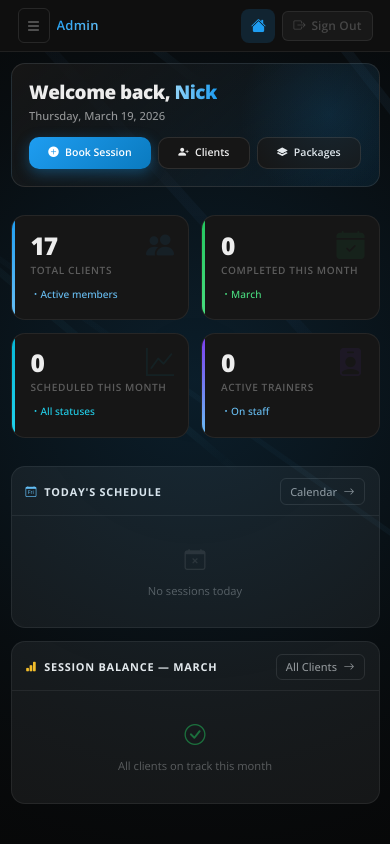
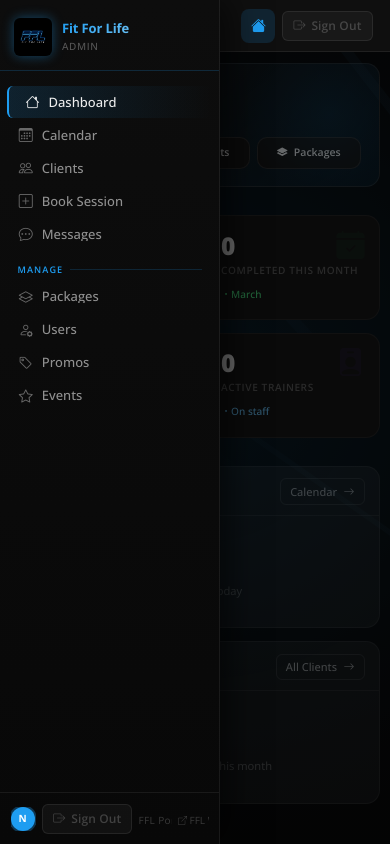
Before and after one commit to nickwells21/fitforlife-portal, a Flask app: page /dashboard in a window 390 px wide, after a click that opens the changed part. Run offline with Flask 3, Linux system fonts and the light colour scheme; a user stored in the database is signed in; some libraries are stand-ins or nearby versions.

Commit message:
fix: mobile sidebar, overlay, z-index, SVG scaling
- Fix critical bug: hamburger click was bubbling to mainContent listener
  and immediately closing the sidebar (e.stopPropagation added)
- Add semi-transparent overlay behind sidebar — tap outside to dismiss
- Raise sidebar z-index to 200 (was 100, same as topbar)
- Raise topbar z-index to 101 so it always clears overlay
- Chat widget respects iOS safe-area-inset for notch/home bar
- SVG progress rings get max-width:100% so they don't overflow on small phones

Co-Authored-By: Claude Sonnet 4.6 <noreply@anthropic.com>

```diff
--- a/static/css/style.css
+++ b/static/css/style.css
@@ -96,6 +96,21 @@ a:hover { color: var(--text); }
   min-height: 100vh;
 }
 
+/* ── Mobile overlay behind sidebar ─────────────────────────────────────── */
+.sidebar-overlay {
+  display: none;
+  position: fixed;
+  inset: 0;
+  background: rgba(0,0,0,0.55);
+  z-index: 99;
+  opacity: 0;
+  transition: opacity 0.2s ease;
+}
+.sidebar-overlay.active {
+  display: block;
+  opacity: 1;
+}
+
 .sidebar {
   width: var(--sidebar-collapsed);
   background: var(--bg-surface);
@@ -105,7 +120,7 @@ a:hover { color: var(--text); }
   position: fixed;
   top: 0; left: 0;
   height: 100vh;
-  z-index: 100;
+  z-index: 200;
   transition: width 0.3s ease, transform 0.2s ease;
   overflow-x: hidden;
   overflow-y: auto;
@@ -349,7 +364,7 @@ a:hover { color: var(--text); }
   border-bottom: 1px solid var(--border);
   position: sticky;
   top: 0;
-  z-index: 100;
+  z-index: 101;
 }
 .topbar-title {
   font-size: 13px;
--- a/templates/base.html
+++ b/templates/base.html
@@ -187,8 +187,8 @@
     /* ─── Floating chat widget ───────────────────────────────────── */
     .chat-widget {
       position: fixed;
-      bottom: 1.5rem;
-      right: 1.5rem;
+      bottom: max(1.5rem, env(safe-area-inset-bottom, 1.5rem));
+      right: max(1.5rem, env(safe-area-inset-right, 1.5rem));
       z-index: 9000;
       display: flex;
       flex-direction: column;
@@ -298,6 +298,9 @@
 {% if current_user.is_authenticated %}
 <a href="#main-content" class="visually-hidden-focusable skip-link">Skip to main content</a>
 <div class="app-wrapper">
+
+  <!-- Mobile sidebar overlay -->
+  <div class="sidebar-overlay" id="sidebarOverlay"></div>
 
   <!-- Sidebar -->
   <nav class="sidebar" id="sidebar">
@@ -500,19 +503,21 @@
   const toggle = document.getElementById('sidebarToggle');
   const sidebar = document.getElementById('sidebar');
   const mainContent = document.getElementById('main-content');
+  const sidebarOverlay = document.getElementById('sidebarOverlay');
 
   // Mobile toggle
   function closeSidebar() {
     sidebar.classList.remove('open');
+    if (sidebarOverlay) sidebarOverlay.classList.remove('active');
     if (toggle) toggle.setAttribute('aria-expanded', 'false');
   }
-  if (toggle) toggle.addEventListener('click', () => {
+  if (toggle) toggle.addEventListener('click', (e) => {
+    e.stopPropagation(); // prevent click from bubbling to overlay/mainContent
     const isOpen = sidebar.classList.toggle('open');
+    if (sidebarOverlay) sidebarOverlay.classList.toggle('active', isOpen);
     toggle.setAttribute('aria-expanded', String(isOpen));
   });
-  if (mainContent) mainContent.addEventListener('click', () => {
-    if (sidebar.classList.contains('open')) closeSidebar();
-  });
+  if (sidebarOverlay) sidebarOverlay.addEventListener('click', closeSidebar);
 
   // Desktop hover-expand (only on ≥768px)
   function isDesktop() { return window.innerWidth >= 768; }
--- a/templates/dashboard_client.html
+++ b/templates/dashboard_client.html
@@ -753,7 +753,7 @@
       {% set circ_s = (2 * 3.14159 * rad_s)|int %}
       {% set dash_s = ((pct_s / 100) * circ_s)|int %}
       <div class="stat-ring-wrap">
-        <svg width="72" height="72" viewBox="0 0 72 72" aria-hidden="true">
+        <svg width="72" height="72" viewBox="0 0 72 72" aria-hidden="true" style="max-width:100%;">
           <circle cx="36" cy="36" r="{{ rad_s }}" fill="none"
             stroke="rgba(255,255,255,0.06)" stroke-width="7"/>
           <circle id="stats-ring" cx="36" cy="36" r="{{ rad_s }}" fill="none"
@@ -1038,7 +1038,7 @@
 
         <div style="display:flex; flex-direction:column; align-items:center;">
           <div class="ring-container">
-            <svg width="130" height="130" viewBox="0 0 120 120">
+            <svg width="130" height="130" viewBox="0 0 120 120" style="max-width:100%;">
               <circle cx="60" cy="60" r="{{ radius }}" fill="none"
                 stroke="rgba(255,255,255,0.06)" stroke-width="11"/>
               <circle id="progress-ring" cx="60" cy="60" r="{{ radius }}" fill="none"
```
